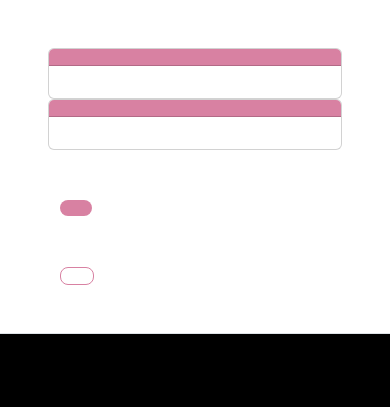
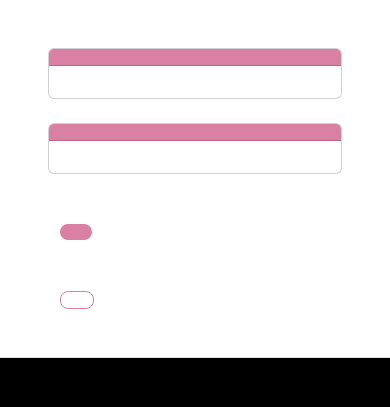
Before and after one commit to dselva-2005/igniteandascend, a Django app: page /beginner-to-pro/ in a window 390 px wide. Shown: the part 210-617 px from the top of the page. Run offline with Django 5.2, Linux system fonts and the light colour scheme; data that the repository does not hold is empty; some web fonts are replaced.

Commit message:
editable final

```diff
--- a/app/templates/beginner_to_pro.html
+++ b/app/templates/beginner_to_pro.html
@@ -14,7 +14,7 @@
         <section>
             <div class="row mb-5 d-flex justify-content-evenly">
                 <!-- For Beginners -->
-                <div class="col-md-5">
+                <div class="col-md-5 mb-4">
                     <div class="card">
                         <div class="card-header bg-maroon text-white">
                             {{ page.beginner_html_title|safe }}
```
